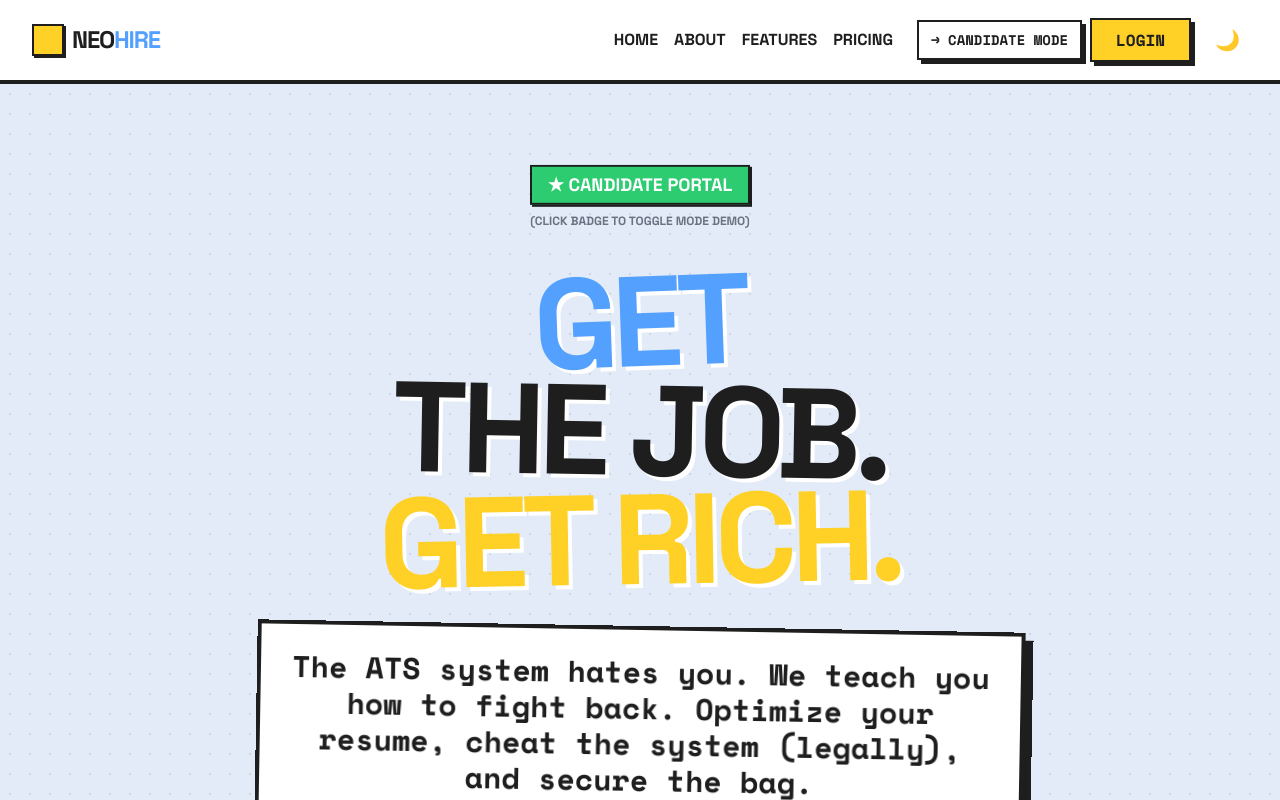
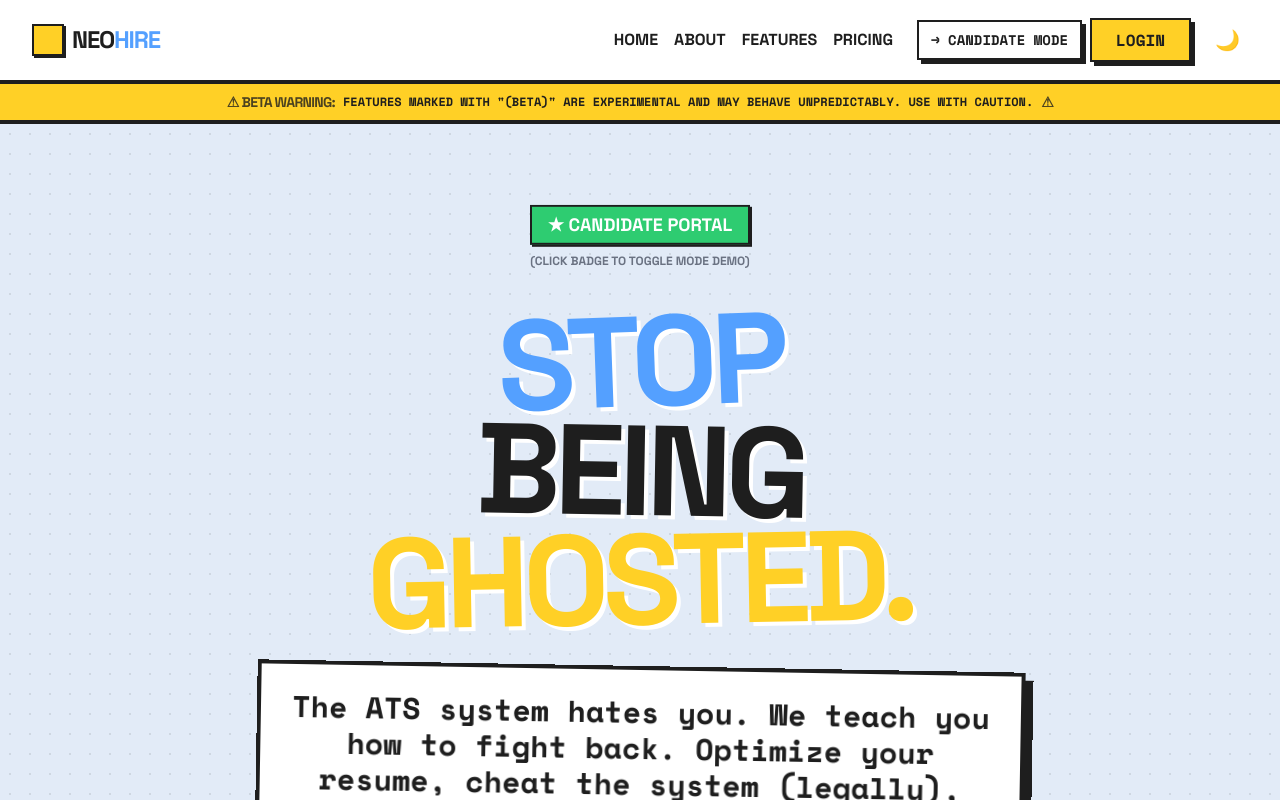
Before and after one commit to Raj3019/NeoHire, a Next.js app in the folder Frontend/: page / in a window 1280 px wide. Shown: the top 800 px of the page. Built offline with nearby package versions, Linux system fonts and the light colour scheme.

Commit message:
minor text change

```diff
--- a/Frontend/src/app/page.jsx
+++ b/Frontend/src/app/page.jsx
@@ -92,6 +92,19 @@ const Content = () => {
     return (
         <div className="bg-neo-bg overflow-x-hidden transition-colors duration-200">
 
+          {/* Beta Warning Banner */}
+          <div className="bg-neo-yellow border-b-4 border-neo-black dark:border-white py-2 px-4 flex justify-center items-center gap-2 overflow-hidden">
+            <span className="font-black uppercase text-xs md:text-sm tracking-tighter whitespace-nowrap animate-pulse">
+              ⚠ BETA WARNING:
+            </span>
+            <span className="font-bold text-[10px] md:text-xs uppercase font-mono leading-none">
+              Features marked with "(beta)" are experimental and may behave unpredictably. Use with caution.
+            </span>
+            <span className="font-black uppercase text-xs md:text-sm tracking-tighter whitespace-nowrap animate-pulse">
+              ⚠
+            </span>
+          </div>
+
           {/* Hero Section */}
           <section id="home" className={`relative py-24 px-4 border-b-4 border-neo-black dark:border-white overflow-hidden ${isRecruiterMode ? 'bg-neo-orange/10 dark:bg-neo-orange/20' : 'bg-neo-blue/10 dark:bg-neo-blue/20'}`}>
             <div className="absolute inset-0 bg-grid-pattern opacity-10 pointer-events-none"></div>
@@ -115,9 +128,9 @@ const Content = () => {
                     </>
                 ) : (
                     <>
-                        <span className="text-neo-blue block transform -rotate-2">GET</span>
-                        <span className="block transform rotate-1">THE JOB.</span>
-                        <span className="text-neo-yellow block transform -rotate-1">GET RICH.</span>
+                        <span className="text-neo-blue block transform -rotate-2">STOP</span>
+                        <span className="block transform rotate-1">BEING</span>
+                        <span className="text-neo-yellow block transform -rotate-1">GHOSTED.</span>
                     </>
                 )}
               </h1>
```
